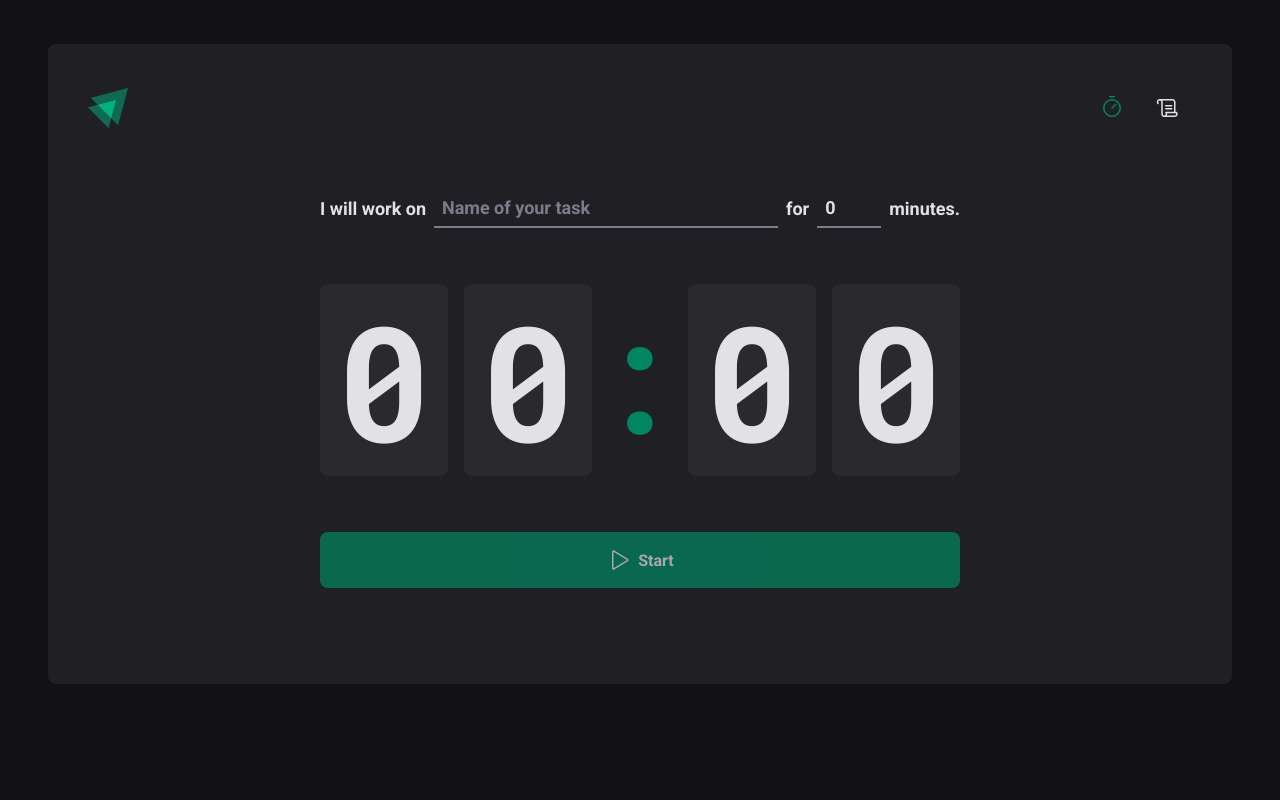
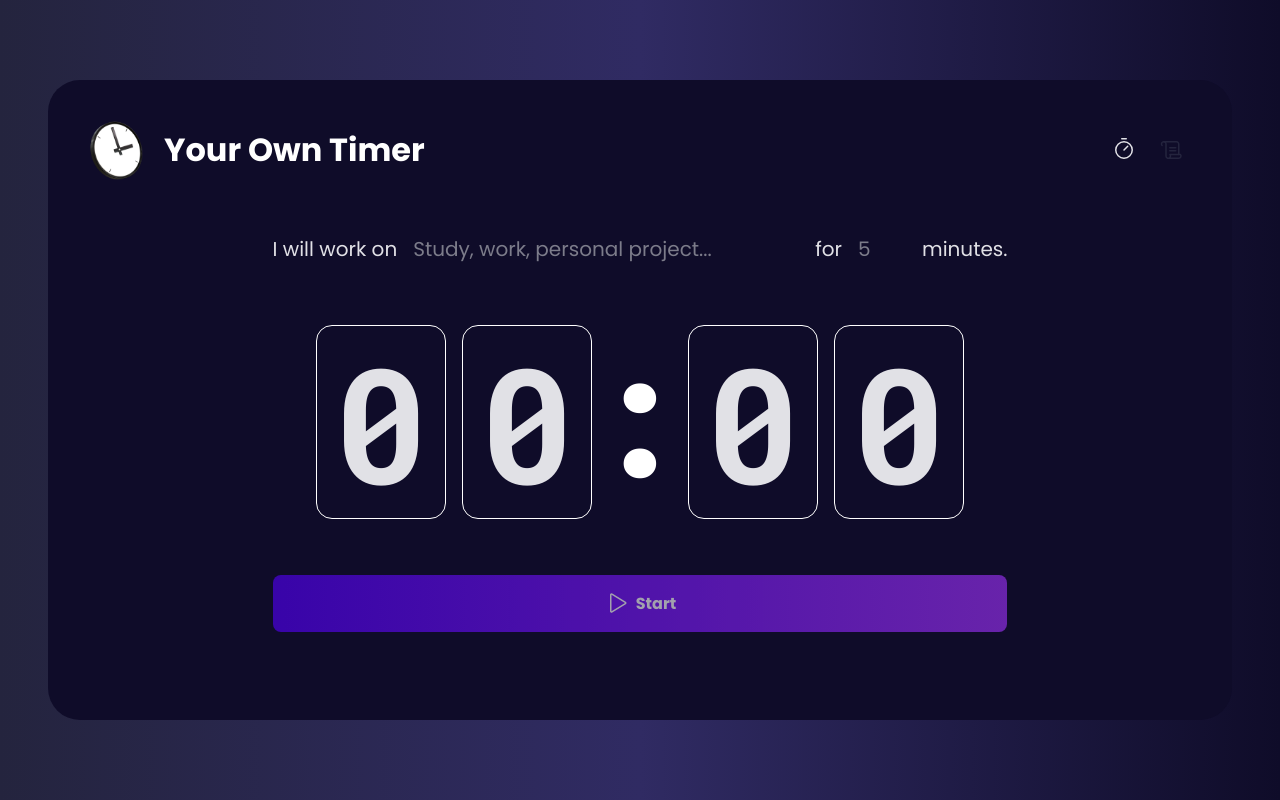
Before and after one commit to hnascx/reactjs-timer, a React (Vite) app: page / in a window 1280 px wide. Built offline with nearby package versions, Linux system fonts and the light colour scheme.

Commit message:
Updating styles

```diff
--- a/index.html
+++ b/index.html
@@ -6,11 +6,12 @@
     <link rel="preconnect" href="https://fonts.googleapis.com">
     <link rel="preconnect" href="https://fonts.gstatic.com" crossorigin>
 
+    <link rel="icon" type="image/x-icon" href="src/assets/clock.png">
     <meta name="viewport" content="width=device-width, initial-scale=1.0" />
 
-    <link href="https://fonts.googleapis.com/css2?family=Roboto+Mono:wght@700&family=Roboto:wght@400;700&display=swap" rel="stylesheet" />
+    <link href="https://fonts.googleapis.com/css2?family=Roboto+Mono:wght@700&family=Poppins:wght@400;700&display=swap" rel="stylesheet" />
 
-    <title>Ignite Timer</title>
+    <title>Your Own Timer</title>
   </head>
   <body>
     <div id="root"></div>
--- a/src/components/Header/index.tsx
+++ b/src/components/Header/index.tsx
@@ -1,13 +1,14 @@
 import { HeaderContainer } from './styles'
 import { Timer, Scroll } from 'phosphor-react'
 
-import logoIgnite from '../../assets/logo-ignite.svg'
+import logoClock from '../../assets/clock.png'
 import { NavLink } from 'react-router-dom'
 
 export function Header() {
   return (
     <HeaderContainer>
-      <img src={logoIgnite} alt="" />
+      <img src={logoClock} height={60} alt="" />
+      <h1>Your Own Timer</h1>
       <nav>
         <NavLink to="/" title="Timer">
           <Timer size={24} />
--- a/src/components/Header/styles.ts
+++ b/src/components/Header/styles.ts
@@ -5,29 +5,33 @@ export const HeaderContainer = styled.header`
   align-items: center;
   justify-content: space-between;
 
+  h1 {
+    flex: 1;
+    margin-left: 1rem;
+    color: white;
+  }
+
   nav {
     display: flex;
     gap: 0.5rem;
 
     a {
-      width: 3rem;
-      height: 3rem;
+      width: 2.5rem;
+      height: 2.5rem;
 
       display: flex;
       justify-content: center;
       align-items: center;
 
-      color: ${(props) => props.theme['gray-100']};
-
-      border-top: 3px solid transparent;
-      border-bottom: 3px solid transparent;
+      color: ${(props) => props.theme['blue-200']};
 
       &:hover {
-        border-bottom: 3px solid ${(props) => props.theme['green-500']};
+        color: ${(props) => props.theme['blue-100']};
+        transition: 0.1s;
       }
 
       &.active {
-        color: ${(props) => props.theme['green-500']};
+        color: ${(props) => props.theme['gray-100']};
       }
     }
   }
--- a/src/layouts/DefaultLayout/styles.ts
+++ b/src/layouts/DefaultLayout/styles.ts
@@ -3,12 +3,12 @@ import styled from 'styled-components'
 export const LayoutContainer = styled.div`
   max-width: 74rem;
   min-height: calc(100vh - 10rem);
-  margin: 2.75rem auto;
+  margin: 5rem auto;
   padding: 2.5rem;
 
-  background-color: ${(props) => props.theme['gray-800']};
-  border-radius: 8px;
-
+  background-color: ${(props) => props.theme['blue-300']};
+  filter: blur(0.02rem);
+  border-radius: 32px;
   display: flex;
   flex-direction: column;
 `
--- a/src/pages/History/styles.ts
+++ b/src/pages/History/styles.ts
@@ -24,7 +24,7 @@ export const HistoryList = styled.div`
     min-width: 600px;
 
     th {
-      background-color: ${(props) => props.theme['gray-600']};
+      background-color: ${(props) => props.theme['blue-100']};
       padding: 1rem;
       text-align: left;
       color: ${(props) => props.theme['gray-100']};
@@ -43,8 +43,8 @@ export const HistoryList = styled.div`
     }
 
     td {
-      background-color: ${(props) => props.theme['gray-700']};
-      border-top: 4px solid ${(props) => props.theme['gray-800']};
+      background-color: ${(props) => props.theme['blue-200']};
+      border-top: 3px solid ${(props) => props.theme['blue-300']};
       padding: 1rem;
       font-size: 0.875rem;
       line-height: 1.6;
--- a/src/pages/Home/components/Countdown/styles.ts
+++ b/src/pages/Home/components/Countdown/styles.ts
@@ -10,16 +10,16 @@ export const CountdownContainer = styled.div`
   gap: 1rem;
 
   span {
-    background: ${(props) => props.theme['gray-700']};
     padding: 2rem 1rem;
-    border-radius: 8px;
+    border: 1px solid #fff;
+    border-radius: 16px;
   }
 `
 export const Separator = styled.div`
   font-size: 10rem;
   font-weight: bold;
   padding: 2rem 0;
-  color: ${(props) => props.theme['green-500']};
+  color: ${(props) => props.theme.white};
 
   width: 4rem;
   overflow: hidden;
--- a/src/pages/Home/components/NewCycleForm/index.tsx
+++ b/src/pages/Home/components/NewCycleForm/index.tsx
@@ -13,7 +13,7 @@ export function NewCycleForm() {
       <TaskInput
         id="task"
         list="task-suggestions"
-        placeholder="Name of your task"
+        placeholder="Study, work, personal project..."
         disabled={!!activeCycle}
         {...register('task')}
       />
@@ -29,7 +29,6 @@ export function NewCycleForm() {
       <MinutesAmountInput
         type="number"
         id="minutesAmount"
-        placeholder="00"
         step={5}
         min={5}
         max={60}
--- a/src/pages/Home/components/NewCycleForm/styles.ts
+++ b/src/pages/Home/components/NewCycleForm/styles.ts
@@ -7,8 +7,7 @@ export const FormContainer = styled.div`
   justify-content: center;
   gap: 0.5rem;
   color: ${(props) => props.theme['gray-100']};
-  font-size: 1.125rem;
-  font-weight: bold;
+  font-size: 1.25rem;
   flex-wrap: wrap;
 `
 
@@ -16,11 +15,9 @@ const BaseInput = styled.input`
   background: transparent;
   height: 2.5rem;
   border: 0;
-  border-bottom: 2px solid ${(props) => props.theme['gray-500']};
-  font-weight: bold;
-  font-size: 1.125rem;
+  font-size: 1.25rem;
   padding: 0 0.5rem;
-  color: ${(props) => props.theme['gray-100']};
+  color: ${(props) => props.theme['gray-500']};
 
   &:focus {
     box-shadow: none;
--- a/src/pages/Home/index.tsx
+++ b/src/pages/Home/index.tsx
@@ -31,7 +31,7 @@ export function Home() {
     resolver: zodResolver(newCycleFormValidationSchema),
     defaultValues: {
       task: '',
-      minutesAmount: 0,
+      minutesAmount: 5,
     },
   })
 
--- a/src/pages/Home/styles.ts
+++ b/src/pages/Home/styles.ts
@@ -39,17 +39,27 @@ export const BaseCountdownButton = styled.button`
 `
 
 export const StartCountdownButton = styled(BaseCountdownButton)`
-  background: ${(props) => props.theme['green-500']};
+  background: #8e2de2;
+  background: -webkit-linear-gradient(to right, #4a00e0, #8e2de2);
+  background: linear-gradient(to right, #4a00e0, #8e2de2);
 
   &:not(:disabled):hover {
-    background: ${(props) => props.theme['green-700']};
+    background: #8e2de2;
+    background: -webkit-linear-gradient(to right, #4a00e0, #8e2de2);
+    background: linear-gradient(to right, #4a00e0, #8e2de2);
+    opacity: 0.9;
   }
 `
 
 export const StopCountdownButton = styled(BaseCountdownButton)`
-  background: ${(props) => props.theme['red-500']};
+  background: #c33764;
+  background: -webkit-linear-gradient(to right, #1d2671, #c33764);
+  background: linear-gradient(to right, #1d2671, #c33764);
 
   &:not(:disabled):hover {
-    background: ${(props) => props.theme['red-700']};
+    background: #c33764;
+    background: -webkit-linear-gradient(to right, #1d2671, #c33764);
+    background: linear-gradient(to right, #1d2671, #c33764);
+    opacity: 0.9;
   }
 `
--- a/src/styles/Global.ts
+++ b/src/styles/Global.ts
@@ -7,19 +7,17 @@ export const GlobalStyle = createGlobalStyle`
     box-sizing: border-box;
   }
 
-  :focus {
-    outline: 0;
-    box-shadow: 0 0 0 2px ${(props) => props.theme['green-500']};
-  }
+  body {
+    background: #0f0c29;
+    background: -webkit-linear-gradient(to right, #24243e, #302b63, #0f0c29);
+    background: linear-gradient(to right, #24243e, #302b63, #0f0c29);
 
-  body {
-    background: ${(props) => props.theme['gray-900']};
     color: ${(props) => props.theme['gray-300']};
     -webkit-font-smoothing: antialiased;
   }
 
   border-style, input, textarea, button, div {
-    font-family: 'Roboto', sans-serif;
+    font-family: 'Poppins', sans-serif;
     font-weight: 400;
     font-size: 1rem;
   }
--- a/src/styles/themes/Default.ts
+++ b/src/styles/themes/Default.ts
@@ -3,19 +3,13 @@ export const defaultTheme = {
 
   'gray-100': '#E1E1E6',
   'gray-300': '#C4C4CC',
-  'gray-400': '#8D8D99',
   'gray-500': '#7C7C8A',
-  'gray-600': '#323238',
-  'gray-700': '#29292E',
-  'gray-800': '#202024',
-  'gray-900': '#121214',
 
-  'green-300': '#00B37E',
   'green-500': '#00875F',
-  'green-700': '#015F43',
+  'red-500': '#AB222E',
+  'yellow-500': '#FBA94C',
 
-  'red-500': '#AB222E',
-  'red-700': '#7A1921',
-
-  'yellow-500': '#FBA94C',
+  'blue-300': '#0f0c29',
+  'blue-200': '#24243e',
+  'blue-100': '#302b63',
 }
```
Also changed, not shown: src/assets/clock.png (added), src/assets/logo-ignite.svg (deleted).
